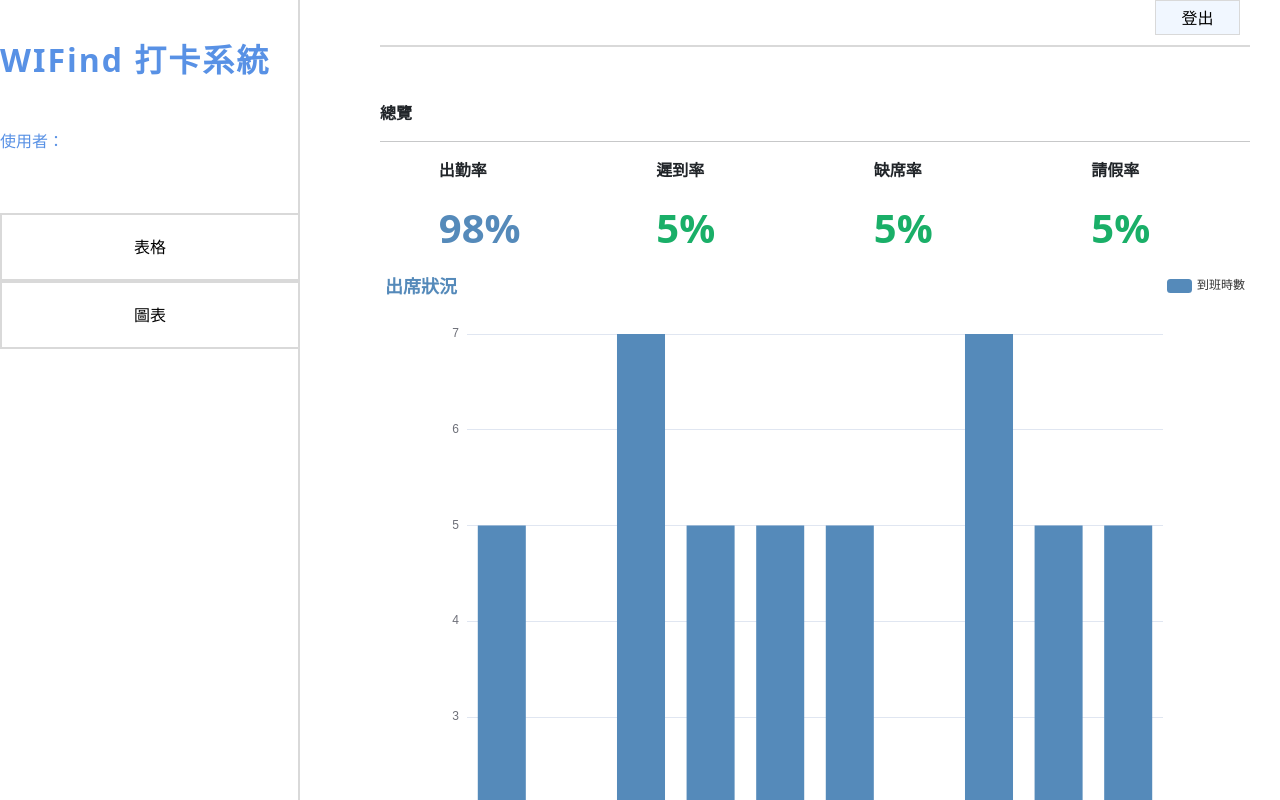
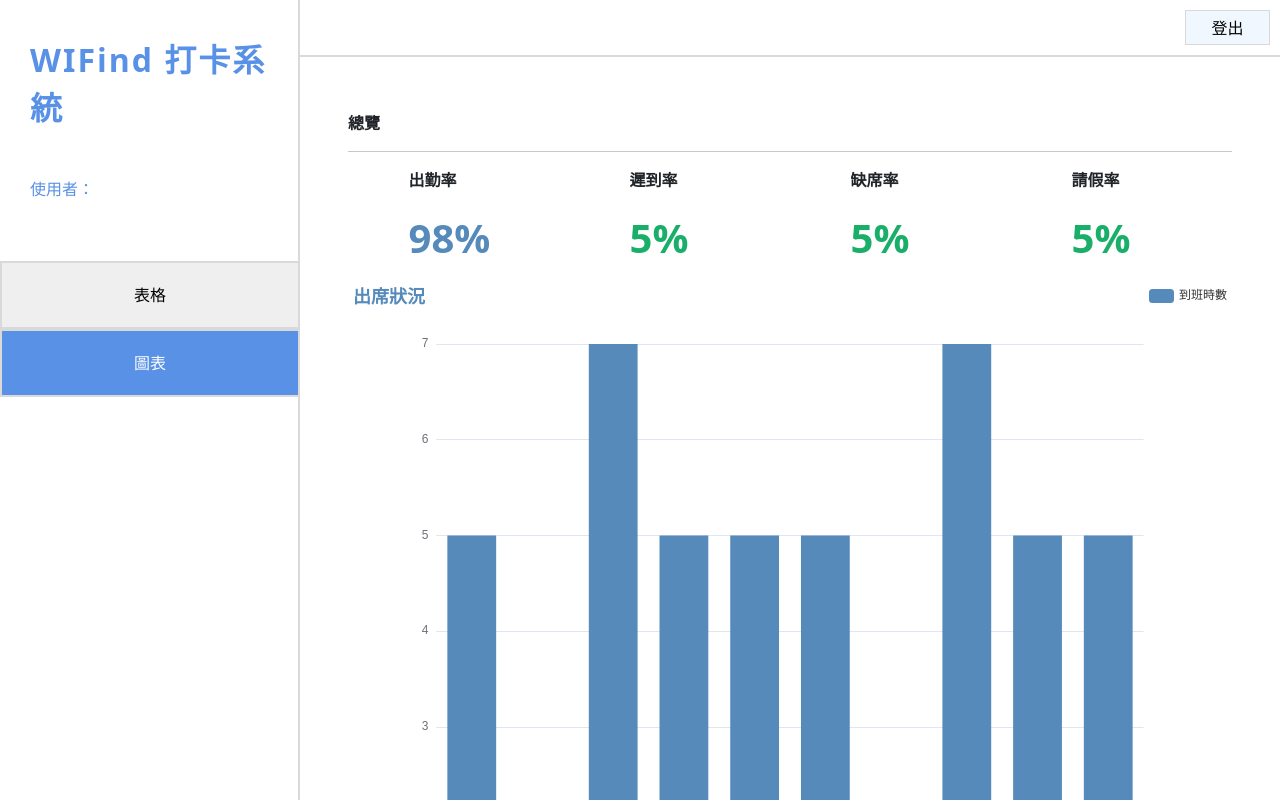
Before and after one commit to RyanStone2640/wifind-project, a Vue app: page /chart in a window 1280 px wide. Shown: the top 800 px of the page. Built offline with nearby package versions, Linux system fonts and the light colour scheme; what vxe-table would draw is missing.

Commit message:
fix navbar and main section padding

```diff
--- a/src/components/ChartComponent.vue
+++ b/src/components/ChartComponent.vue
@@ -2,6 +2,7 @@
 	<Sidebar></Sidebar>
   <div class="rightBar">
   	<Navbar></Navbar>
+    <div class="container">
       <h2 class="nameBar">
       <!-- 目前顯示： {{ userInformation }} 出勤紀錄 -->
       </h2>
@@ -15,7 +16,7 @@
         <v-chart class="chartHeight" :option="piechart" autoresize/>
       </div>
     </div>
-
+  </div>
   <!-- <div>{{ userInformation }}</div> -->
 </template>
 
@@ -153,10 +154,13 @@ const userAttendanceData = ref([
 
 .rightBar {
   position: absolute;
-  left: 350px;
-  width: calc(100% - 380px);
-  margin-left: 30px;
-  padding-right: 30px;
+  left: 300px;
+  width: calc(100% - 300px);
+  margin-left: 0;
+  padding-right: 0;
+}
+.container{
+  padding: 0 3rem ;
 }
 .nameBar {
   font-size: 20px;
--- a/src/components/TableComponent.vue
+++ b/src/components/TableComponent.vue
@@ -2,6 +2,7 @@
 	<Sidebar></Sidebar>
   <div class="rightBar">
   	<Navbar></Navbar>
+    <div class="container">
       <h2 class="nameBar">
         目前顯示： {{ $store.state.userInformation.username }} 出勤紀錄
       </h2>
@@ -31,6 +32,8 @@
           <vxe-column v-for="(data, index) of tableTitle"  :field="data.field" :title="data.title"></vxe-column>
         </vxe-table>
       </div>
+    </div>
+
   </div>
 </template>
 
@@ -130,10 +133,13 @@ export default {
 <style scoped>
 .rightBar {
   position: absolute;
-  left: 350px;
-  width: calc(100% - 380px);
-  margin-left: 30px;
-  padding-right: 30px;
+  left: 300px;
+  width: calc(100% - 300px);
+  margin-left: 0;
+  padding-right: 0;
+}
+.container{
+  padding: 0 3rem 0 3rem;
 }
 .nameBar {
   font-size: 20px;
--- a/src/components/baseCopmponents/Navbar.vue
+++ b/src/components/baseCopmponents/Navbar.vue
@@ -24,18 +24,23 @@
 	}
 </script>
 
-<style scoped>
+<style lang="scss" scoped>
 .topBar {
+  width: 100%;
   border-bottom: solid 2px #d9d9d9;
   text-align: right;
-}
-
   .logoutBtn {
     width: 85px;
     height: 35px;
+    margin-top: 10px;
     margin-bottom: 10px;
     margin-right: 10px;
     border: solid 1px #d9d9d9;
     background-color: #f1f7ff;
+    &:hover{
+      color: white;
+      background-color: rgb(37, 106, 185);
+    }
+  }
 }
 </style>
--- a/src/components/baseCopmponents/Sidebar.vue
+++ b/src/components/baseCopmponents/Sidebar.vue
@@ -2,14 +2,14 @@
   <div class="leftBar">
     <div class="wifindText">WIFind 打卡系統</div>
     <div class="nameText">
-      <p>使用者：{{$store.state.userInformation.username   }}</p>
+      <p>使用者：{{$store.state.userInformation.username}}</p>
       <!-- userInformation[0].username -->
     </div>
     <div class="buttonGroup">
-    	<button class="btn-style" @click="toTable">
+    	<button class="btn-style" :class="[$route.path == '/table' ? 'active' : '' ]" @click="toTable">
     		表格
     	</button>
-    	<button class="btn-style" @click="toChart">
+    	<button class="btn-style" :class="[$route.path == '/chart' ? 'active' : '']" @click="toChart">
     		圖表
     	</button>
     </div>
@@ -43,36 +43,41 @@
   height: 100%;
   border-right: solid 2px #d9d9d9;
   position: absolute;
-  top: 0;
-  left: 0;
+
   padding-top: 36px;
-}
   .wifindText {
+    margin-left: 30px;
     letter-spacing: 2px;
     font-size: 32px;
     font-weight: 600;
     color: #5891e5;
   }
   .nameText {
+    margin-left: 30px;
     margin-top: 45px;
     color: #5891e5;
     font-weight: 500;
+  }
 }
 .buttonGroup {
   display: block;
   margin-top: 60px;
   text-align: right;
-}
-.buttonGroup .btn-style {
-  // width: 300px;
+  .btn-style {
     width: 100%;
-  background-color: #fff;
     padding: 20px;
     border: solid 2px #d9d9d9;
     border-right: none;
     &:hover{
       color: #fff;
-    background-color: rgb(26, 68, 205);
+      background-color: #5891e5;
     }
   }
+}
+
+.active{
+  color: #fff;
+  background-color: #5891e5;
+}
+
 </style>
--- a/src/style/style.scss
+++ b/src/style/style.scss
@@ -10,6 +10,3 @@ button{
     background-color: rgb(101, 186, 238);
   }
 }
-.btn-style{
-
-}
```
Lines whose indentation alone changed are shown as unchanged.
